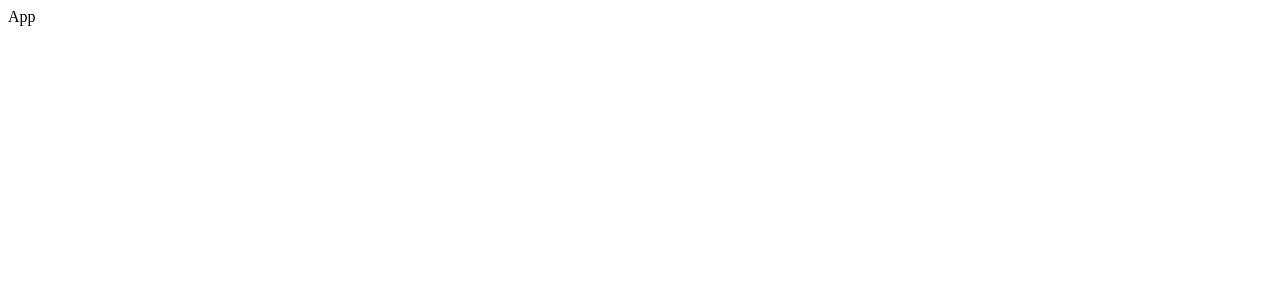
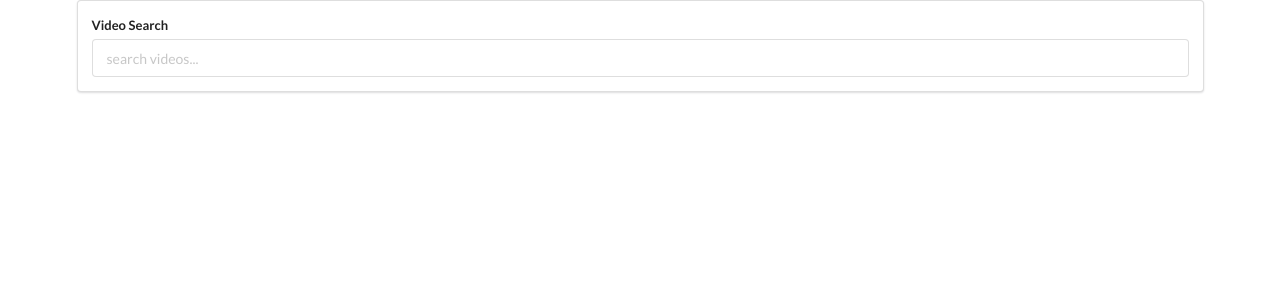
Before and after one commit to Gokulraj12/TenetComponentReact, a React (Create React App) app in the folder youtubeapp/: page / in a window 1280 px wide. Shown: the top 300 px of the page. Built offline with nearby package versions, Linux system fonts and the light colour scheme.

Commit message:
form creation

```diff
--- a/youtubeapp/public/index.html
+++ b/youtubeapp/public/index.html
@@ -1,20 +1,19 @@
 <!DOCTYPE html>
 <html lang="en">
+
 <head>
   <meta charset="utf-8" />
   <link rel="icon" href="%PUBLIC_URL%/favicon.ico" />
   <meta name="viewport" content="width=device-width, initial-scale=1" />
   <meta name="theme-color" content="#000000" />
-    <meta
-      name="description"
-      content="Web site created using create-react-app"
-    />
+  <meta name="description" content="Web site created using create-react-app" />
   <link rel="apple-touch-icon" href="%PUBLIC_URL%/logo192.png" />
   <!--
       manifest.json provides metadata used when your web app is installed on a
       user's mobile device or desktop. See https://developers.google.com/web/fundamentals/web-app-manifest/
     -->
   <link rel="manifest" href="%PUBLIC_URL%/manifest.json" />
+  <link rel="stylesheet" href="https://cdnjs.cloudflare.com/ajax/libs/semantic-ui/2.4.1/semantic.min.css" />
   <!--
       Notice the use of %PUBLIC_URL% in the tags above.
       It will be replaced with the URL of the `public` folder during the build.
@@ -26,6 +25,7 @@
     -->
   <title>React App</title>
 </head>
+
 <body>
   <noscript>You need to enable JavaScript to run this app.</noscript>
   <div id="root"></div>
@@ -40,4 +40,5 @@
       To create a production bundle, use `npm run build` or `yarn build`.
     -->
 </body>
+
 </html>
--- a/youtubeapp/src/components/App.js
+++ b/youtubeapp/src/components/App.js
@@ -1,9 +1,11 @@
 import React from 'react';
+import SearchBar from './SearchBar';
 
-const App = () => {
-    return (
-        <div>App</div>
-    );
+class App extends React.Component {
+    render() {
+        return (
+            <div className="ui container"><SearchBar /></div>
+        );
+    }
 }
-
 export default App;
--- /dev/null
+++ b/youtubeapp/src/components/SearchBar.js
@@ -0,0 +1,29 @@
+import React from 'react';
+
+class SearchBar extends React.Component {
+
+    state = { searchkey: "" };
+
+    onSearchParamChange = event => {
+        this.setState({ searchkey: event.target.value });
+    };
+
+    onFormSubmit = event => {
+        event.preventDefault();
+
+    };
+    render() {
+        return (
+            <div className="search-bar ui segment">
+                <form className='ui form' onSubmit={this.onFormSubmit}>
+                    <div className="field">
+                        <label>Video Search</label>
+                        <input type="text" placeholder="search videos..." onChange={this.onSearchParamChange} value={this.state.searchkey} />
+                    </div>
+                </form>
+            </div>
+        );
+    }
+}
+
+export default SearchBar;
```
Also changed, not shown: youtubeapp/src/api/Youtube.js (added), youtubeapp/src/components/VideoCard.js (added), youtubeapp/src/components/VideoDetails.js (added), youtubeapp/src/components/VideoList.js (added). Lines whose indentation alone changed are shown as unchanged.
